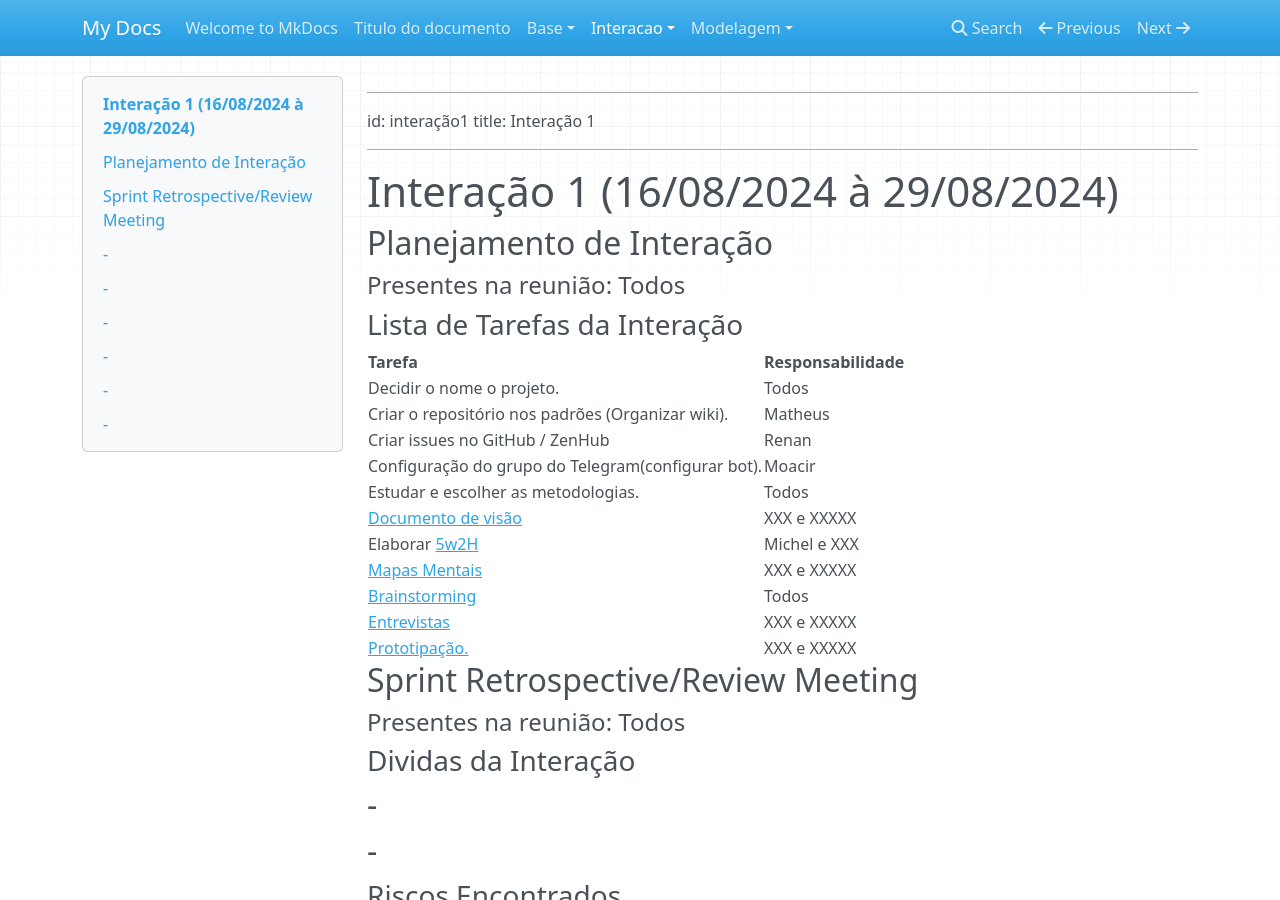
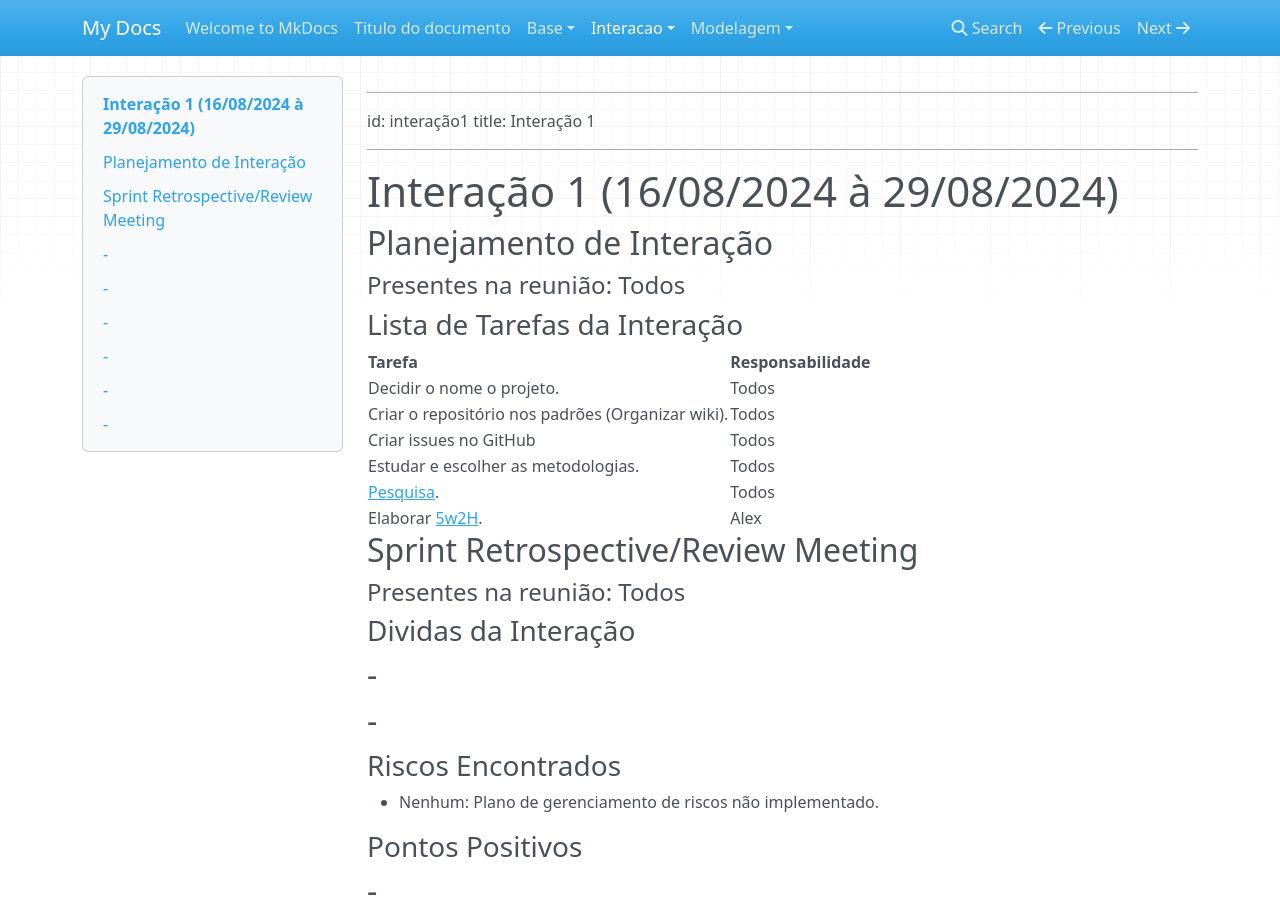
Before and after one commit to Projetos-de-Extensao/PBE_24.2_8002_I_MMAA, an MkDocs documentation site: the page built from docs/interacao/interacao1.md, in a window 1280 px wide and 900 px high. Built offline with MkDocs 1.6.1, drawn with Linux system fonts in a browser that asks for light colours; nearby versions of some CDN libraries.

Commit message:
Update interacao1.md

```diff
--- a/docs/interacao/interacao1.md
+++ b/docs/interacao/interacao1.md
@@ -15,16 +15,11 @@
 |Tarefa|Responsabilidade|
 |---|----|
 | Decidir o nome o projeto.|Todos|
-| Criar o repositório nos padrões (Organizar wiki).| Matheus|
-| Criar issues no GitHub / ZenHub| Renan|
-| Configuração do grupo do Telegram(configurar bot).|Moacir|
-| Estudar e escolher as metodologias.| Todos|
-| [Documento de visão](https://github.com/xxx/xxx.md) |XXX e XXXXX|
-| Elaborar [5w2H](https://github.com/xxx/xxx.md) |Michel e XXX|
-| [Mapas Mentais](https://github.com/xxx/xxx.md) |XXX e XXXXX|
-| [Brainstorming](https://github.com/UnBArqDsw/2020.1_G7_TCM/blob/master/docs/base/Brainstorm.md) |Todos|
-|[Entrevistas](https://github.com/xxx/xxx.md) |XXX e XXXXX|
-|[Prototipação.](https://github.com/xxx/xxx.md) |XXX e XXXXX|
+| Criar o repositório nos padrões (Organizar wiki).|Todos|
+| Criar issues no GitHub |Todos|
+| Estudar e escolher as metodologias.|Todos|
+| [Pesquisa](https://github.com/Projetos-de-Extensao/PBE_24.2_8002_I_MMAA/blob/main/docs/base/pesquisamercado.md). |Todos|
+| Elaborar [5w2H](https://github.com/Projetos-de-Extensao/PBE_24.2_8002_I_MMAA/blob/main/docs/base/5w2h.md). |Alex|
 
 ## Sprint Retrospective/Review Meeting
 
@@ -62,7 +57,6 @@
 - A equipe deve ter mais autonomia em relação à falta de membros.
 - Podemos utilizar algo ferramenta de timebox para maior efetividade nas reuniões, sugestão: https://timebox.cedrotech.com/
 
-
 ### Ferramentas utilizadas
 
 - Reunião: [Hangouts](https://hangouts.google.com/)
```
